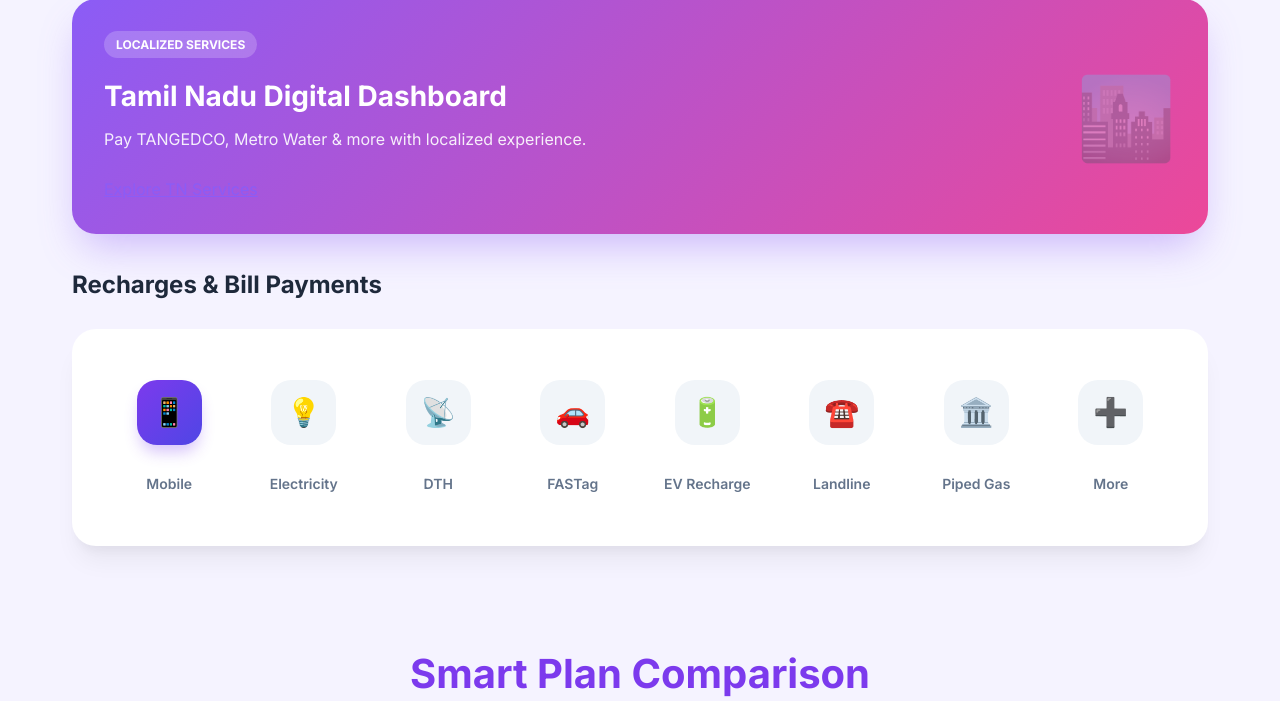
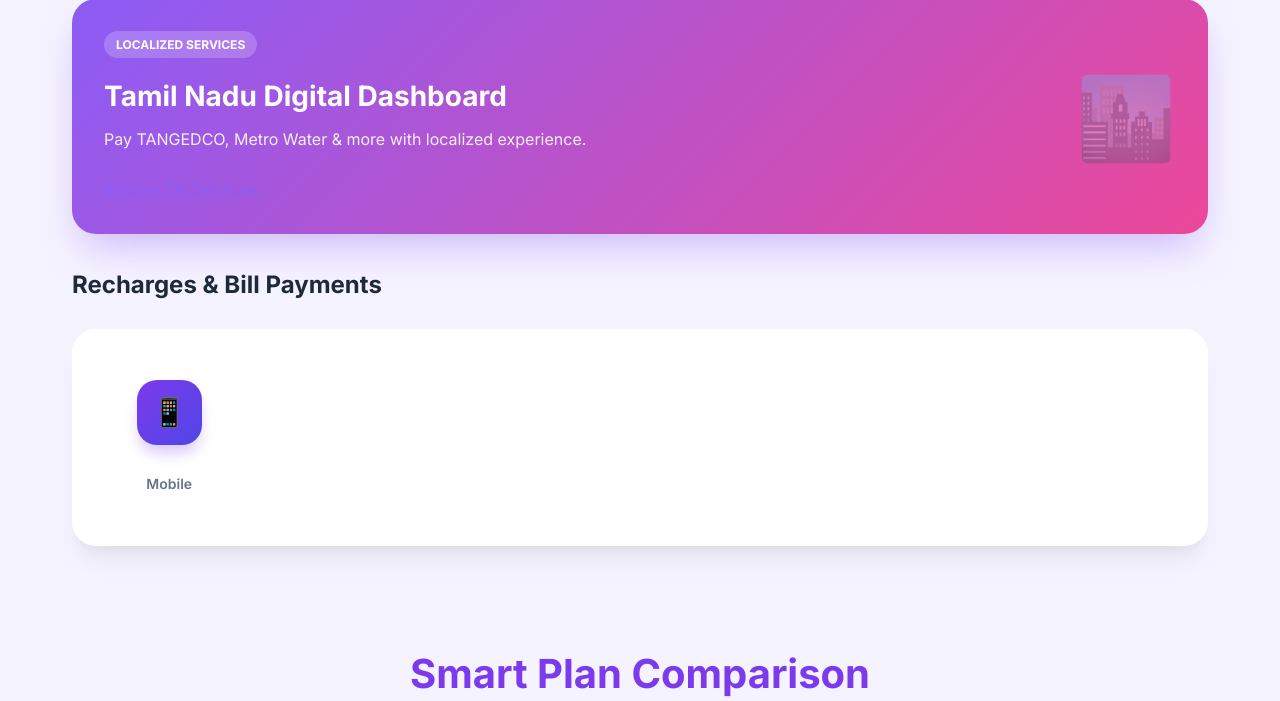
Before and after one commit to nsaranya28/Recharge-Platform, a PHP site: page /recharge/index.php in a window 1280 px wide. Shown: the part 125-826 px from the top of the page. Run offline with PHP 8.4, Linux system fonts and the light colour scheme; data comes from the database, SQL or seed files in the repository.

Commit message:
phrecharge

```diff
--- a/index.php
+++ b/index.php
@@ -243,39 +243,11 @@ if (isset($_POST['compare']) && !empty($_POST['plan_ids'])) {
     <section class="services-container">
         <h2 class="section-title">Recharges & Bill Payments</h2>
         <div class="services-box-grid">
-            <a href="index.php" class="service-box active">
-                <div class="service-box-icon">📱</div>
-                <div class="service-box-text">Mobile</div>
-            </a>
-            <a href="billers.php?cat=Electricity" class="service-box">
-                <div class="service-box-icon">💡</div>
-                <div class="service-box-text">Electricity</div>
-            </a>
-            <a href="billers.php?cat=DTH" class="service-box">
-                <div class="service-box-icon">📡</div>
-                <div class="service-box-text">DTH</div>
-            </a>
-            <a href="billers.php?cat=FASTag" class="service-box">
-                <div class="service-box-icon">🚗</div>
-                <div class="service-box-text">FASTag</div>
-            </a>
-            <a href="ev_recharge.php" class="service-box">
-                <div class="service-box-icon">🔋</div>
-                <div class="service-box-text">EV Recharge</div>
-            </a>
-            <a href="billers.php?cat=Landline" class="service-box">
-                <div class="service-box-icon">☎️</div>
-                <div class="service-box-text">Landline</div>
-            </a>
-            <a href="billers.php?cat=Gas" class="service-box">
-                <div class="service-box-icon">🏛️</div>
-                <div class="service-box-text">Piped Gas</div>
-            </a>
-            <a href="billers.php" class="service-box">
-                <div class="service-box-icon">➕</div>
-                <div class="service-box-text">More</div>
-            </a>
-        </div>
+    <a href="index.php" class="service-box active">
+        <div class="service-box-icon">📱</div>
+        <div class="service-box-text">Mobile</div>
+    </a>
+</div>
     </section>
 
     <div class="plan-comparison-header" style="margin-top: 4rem; text-align: center;">
```
